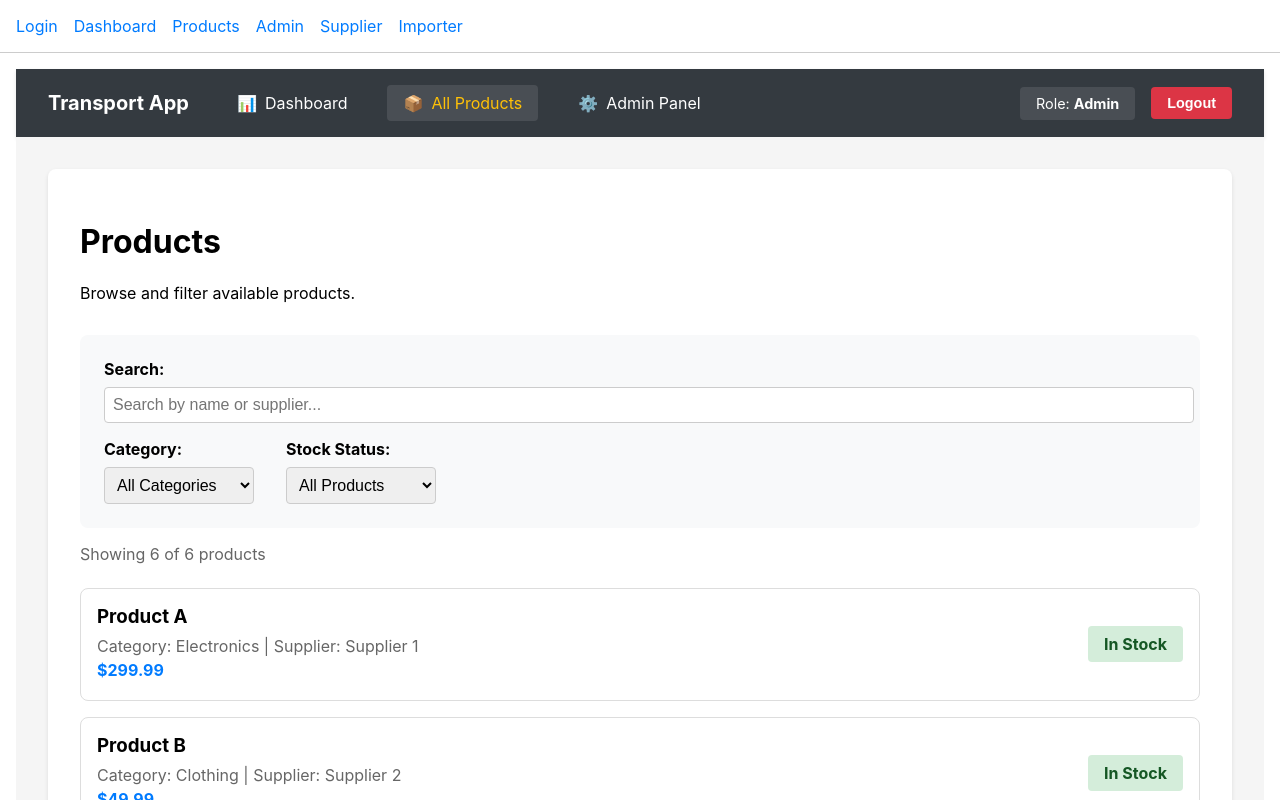
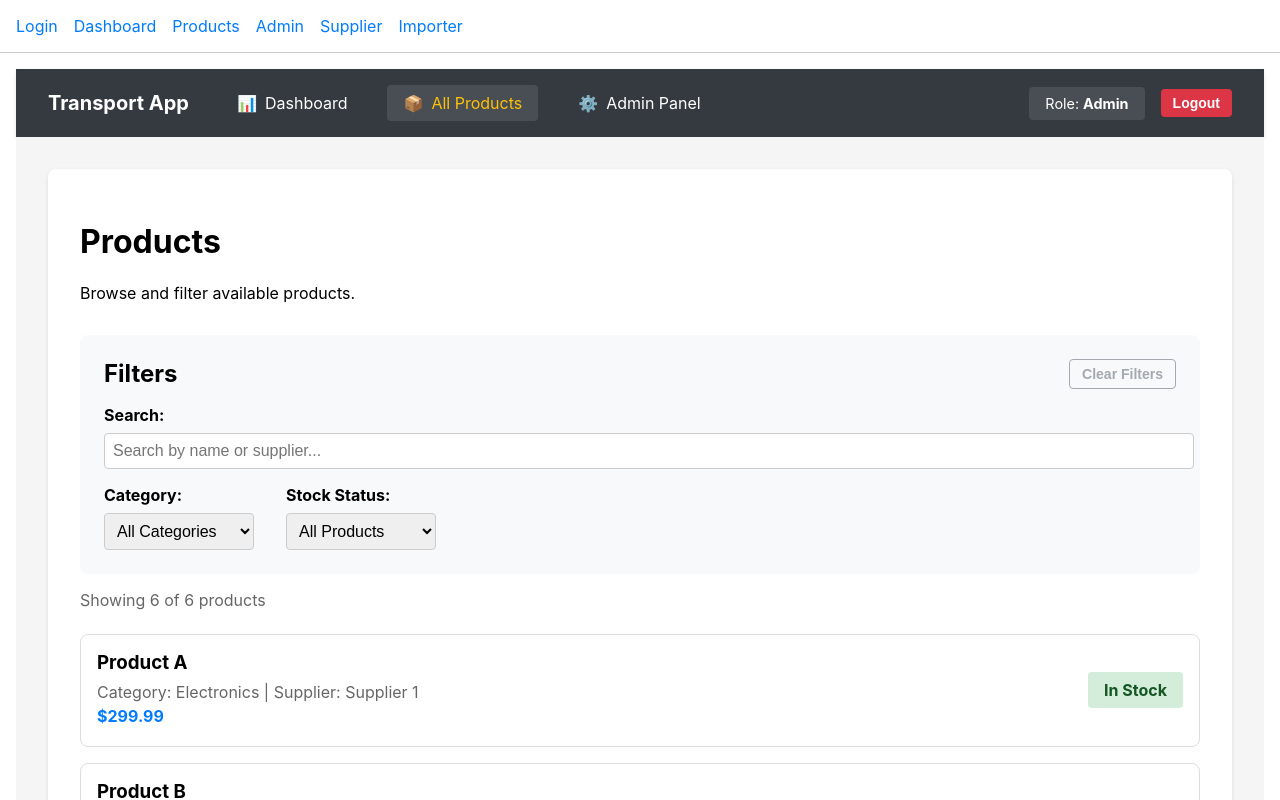
Before and after one commit to elab-development/internet-tehnologije-2025-webaplikacijazaprevoznike_2022_0356, a React app in the folder frontend/: page /products in a window 1280 px wide. Shown: the top 800 px of the page. Built offline with nearby package versions, Linux system fonts and the light colour scheme; the HTML template or start-up script is replaced by a standard one.

Commit message:
Added reusable input component

```diff
--- /dev/null
+++ b/frontend/src/components/Button.jsx
@@ -0,0 +1,135 @@
+import React from 'react';
+
+/**
+ * Reusable Button component with variants and disabled state
+ *
+ * @param {string} variant - Button style variant: 'primary', 'secondary', 'danger', 'outline'
+ * @param {boolean} disabled - Whether the button is disabled
+ * @param {string} size - Button size: 'small', 'medium', 'large'
+ * @param {boolean} fullWidth - Whether button should take full width
+ * @param {function} onClick - Click handler function
+ * @param {React.ReactNode} children - Button content
+ * @param {string} type - Button type: 'button', 'submit', 'reset'
+ * @param {object} style - Additional inline styles
+ * @param {string} className - Additional CSS classes
+ */
+const Button = ({
+  variant = 'primary',
+  disabled = false,
+  size = 'medium',
+  fullWidth = false,
+  onClick,
+  children,
+  type = 'button',
+  style = {},
+  className = '',
+  ...props
+}) => {
+  // Variant styles
+  const variantStyles = {
+    primary: {
+      backgroundColor: '#007bff',
+      color: 'white',
+      border: 'none',
+      hoverBackgroundColor: '#0056b3',
+      disabledBackgroundColor: '#6c757d',
+    },
+    secondary: {
+      backgroundColor: '#6c757d',
+      color: 'white',
+      border: 'none',
+      hoverBackgroundColor: '#545b62',
+      disabledBackgroundColor: '#adb5bd',
+    },
+    danger: {
+      backgroundColor: '#dc3545',
+      color: 'white',
+      border: 'none',
+      hoverBackgroundColor: '#c82333',
+      disabledBackgroundColor: '#e0a0a5',
+    },
+    outline: {
+      backgroundColor: 'transparent',
+      color: '#007bff',
+      border: '1px solid #007bff',
+      hoverBackgroundColor: '#007bff',
+      hoverColor: 'white',
+      disabledBackgroundColor: 'transparent',
+      disabledColor: '#6c757d',
+      disabledBorder: '#6c757d',
+    },
+  };
+
+  // Size styles
+  const sizeStyles = {
+    small: {
+      padding: '0.375rem 0.75rem',
+      fontSize: '0.875rem',
+    },
+    medium: {
+      padding: '0.5rem 1rem',
+      fontSize: '1rem',
+    },
+    large: {
+      padding: '0.75rem 1.5rem',
+      fontSize: '1.125rem',
+    },
+  };
+
+  const currentVariant = variantStyles[variant] || variantStyles.primary;
+  const currentSize = sizeStyles[size] || sizeStyles.medium;
+
+  const baseStyle = {
+    ...currentSize,
+    backgroundColor: disabled ? currentVariant.disabledBackgroundColor : currentVariant.backgroundColor,
+    color: disabled
+      ? (currentVariant.disabledColor || currentVariant.color)
+      : currentVariant.color,
+    border: disabled && currentVariant.disabledBorder
+      ? `1px solid ${currentVariant.disabledBorder}`
+      : currentVariant.border || 'none',
+    borderRadius: '4px',
+    cursor: disabled ? 'not-allowed' : 'pointer',
+    fontWeight: 'bold',
+    transition: 'all 0.2s ease',
+    opacity: disabled ? 0.6 : 1,
+    width: fullWidth ? '100%' : 'auto',
+    display: 'inline-flex',
+    alignItems: 'center',
+    justifyContent: 'center',
+    ...style,
+  };
+
+  const handleMouseEnter = (e) => {
+    if (!disabled && currentVariant.hoverBackgroundColor) {
+      e.target.style.backgroundColor = currentVariant.hoverBackgroundColor;
+      if (currentVariant.hoverColor) {
+        e.target.style.color = currentVariant.hoverColor;
+      }
+    }
+  };
+
+  const handleMouseLeave = (e) => {
+    if (!disabled) {
+      e.target.style.backgroundColor = currentVariant.backgroundColor;
+      e.target.style.color = currentVariant.color;
+    }
+  };
+
+  return (
+    <button
+      type={type}
+      disabled={disabled}
+      onClick={disabled ? undefined : onClick}
+      onMouseEnter={handleMouseEnter}
+      onMouseLeave={handleMouseLeave}
+      style={baseStyle}
+      className={className}
+      {...props}
+    >
+      {children}
+    </button>
+  );
+};
+
+export default Button;
--- a/frontend/src/components/NavBar.jsx
+++ b/frontend/src/components/NavBar.jsx
@@ -1,5 +1,6 @@
 import React from 'react';
 import { Link, useNavigate, useLocation } from 'react-router-dom';
+import Button from './Button';
 
 const NavBar = ({ userRole }) => {
   const navigate = useNavigate();
@@ -111,23 +112,13 @@ const NavBar = ({ userRole }) => {
         }}>
           Role: <strong>{role.charAt(0).toUpperCase() + role.slice(1)}</strong>
         </span>
-        <button
+        <Button
           onClick={handleLogout}
-          style={{
-            padding: '0.5rem 1rem',
-            backgroundColor: '#dc3545',
-            color: 'white',
-            border: 'none',
-            borderRadius: '4px',
-            cursor: 'pointer',
-            fontSize: '0.9rem',
-            fontWeight: 'bold'
-          }}
-          onMouseEnter={(e) => e.target.style.backgroundColor = '#c82333'}
-          onMouseLeave={(e) => e.target.style.backgroundColor = '#dc3545'}
+          variant="danger"
+          size="small"
         >
           Logout
-        </button>
+        </Button>
       </div>
     </nav>
   );
--- a/frontend/src/pages/DashboardPage.jsx
+++ b/frontend/src/pages/DashboardPage.jsx
@@ -2,6 +2,7 @@ import React from 'react';
 import { useNavigate } from 'react-router-dom';
 import ProtectedLayout from '../components/ProtectedLayout';
 import { useAuth } from '../hooks/useAuth';
+import Button from '../components/Button';
 
 const DashboardPage = () => {
   const navigate = useNavigate();
@@ -64,20 +65,14 @@ const DashboardPage = () => {
           <h2>Quick Actions</h2>
           <div style={{ display: 'flex', gap: '1rem', marginTop: '1rem' }}>
             {content.actions.map((action, index) => (
-              <button
+              <Button
                 key={index}
                 onClick={action.onClick}
-                style={{
-                  padding: '0.75rem 1.5rem',
-                  backgroundColor: '#007bff',
-                  color: 'white',
-                  border: 'none',
-                  borderRadius: '4px',
-                  cursor: 'pointer'
-                }}
+                variant="primary"
+                size="large"
               >
                 {action.label}
-              </button>
+              </Button>
             ))}
           </div>
         </div>
--- a/frontend/src/pages/LoginPage.jsx
+++ b/frontend/src/pages/LoginPage.jsx
@@ -1,5 +1,6 @@
 import React, { useState } from 'react';
 import { useNavigate } from 'react-router-dom';
+import Button from '../components/Button';
 
 const LoginPage = () => {
   const navigate = useNavigate();
@@ -97,22 +98,14 @@ const LoginPage = () => {
           </select>
         </div>
 
-        <button
+        <Button
           type="submit"
-          style={{
-            width: '100%',
-            padding: '0.75rem',
-            backgroundColor: '#007bff',
-            color: 'white',
-            border: 'none',
-            borderRadius: '4px',
-            fontSize: '1rem',
-            cursor: 'pointer',
-            fontWeight: 'bold'
-          }}
+          variant="primary"
+          fullWidth
+          disabled={!username || !password}
         >
           Login
-        </button>
+        </Button>
       </form>
     </div>
   );
--- a/frontend/src/pages/ProductsPage.jsx
+++ b/frontend/src/pages/ProductsPage.jsx
@@ -1,5 +1,6 @@
 import React, { useState, useMemo } from 'react';
 import ProtectedLayout from '../components/ProtectedLayout';
+import Button from '../components/Button';
 
 const ProductsPage = () => {
   const [products] = useState([
@@ -32,6 +33,14 @@ const ProductsPage = () => {
     });
   }, [products, filterCategory, filterStock, searchTerm]);
 
+  const hasActiveFilters = filterCategory !== 'all' || filterStock !== 'all' || searchTerm !== '';
+
+  const handleClearFilters = () => {
+    setFilterCategory('all');
+    setFilterStock('all');
+    setSearchTerm('');
+  };
+
   return (
     <ProtectedLayout>
       <div className="page" style={{ backgroundColor: 'white', padding: '2rem', borderRadius: '8px', boxShadow: '0 2px 4px rgba(0,0,0,0.1)' }}>
@@ -48,6 +57,17 @@ const ProductsPage = () => {
         flexDirection: 'column',
         gap: '1rem'
       }}>
+        <div style={{ display: 'flex', justifyContent: 'space-between', alignItems: 'center' }}>
+          <h2 style={{ margin: 0 }}>Filters</h2>
+          <Button
+            onClick={handleClearFilters}
+            variant="outline"
+            size="small"
+            disabled={!hasActiveFilters}
+          >
+            Clear Filters
+          </Button>
+        </div>
         <div>
           <label htmlFor="search" style={{ display: 'block', marginBottom: '0.5rem', fontWeight: 'bold' }}>
             Search:
```
